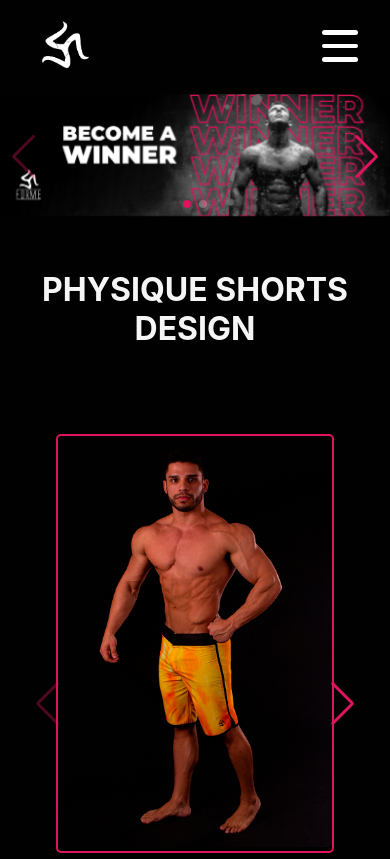
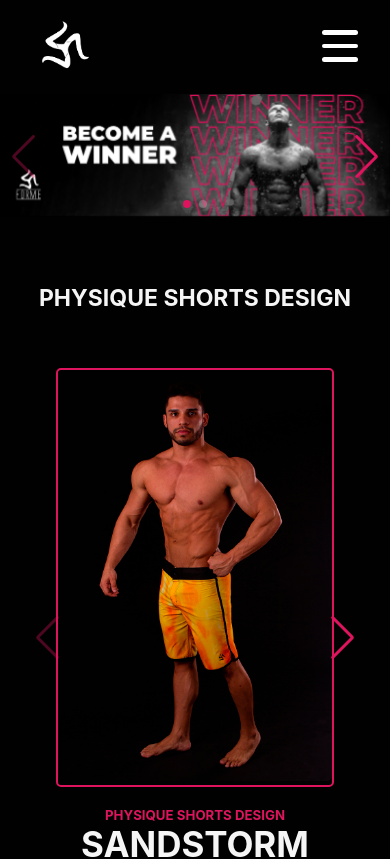
Before and after one commit to cayosantana/site-forme-project, a React (Vite) app: page / in a window 390 px wide. Shown: the top 859 px of the page. Built offline with nearby package versions, Linux system fonts and the light colour scheme.

Commit message:
Tamanho Titulo do Carrossel
Alteração do tamanho do titulo do carrossel na versão mobile.

```diff
--- a/src/components/carrossel/carrossel.css
+++ b/src/components/carrossel/carrossel.css
@@ -56,5 +56,4 @@ h5 {
         text-align: center;
     }
 
-
 }
--- a/src/components/home/home.css
+++ b/src/components/home/home.css
@@ -2,12 +2,18 @@
     width: 100%;
     object-fit: cover;
 }
-.container-title {
 
-}
 .container-title h1 {
     color: whitesmoke;
     text-align: center;
-    margin: 50px 0px 30px 0px;
+    margin: 4rem 0rem 0rem 0rem;
 
 }
+
+@media screen and (max-width: 769px) {
+
+    .container-title h1 {
+        font-size: 23px;
+    }
+
+}
```
